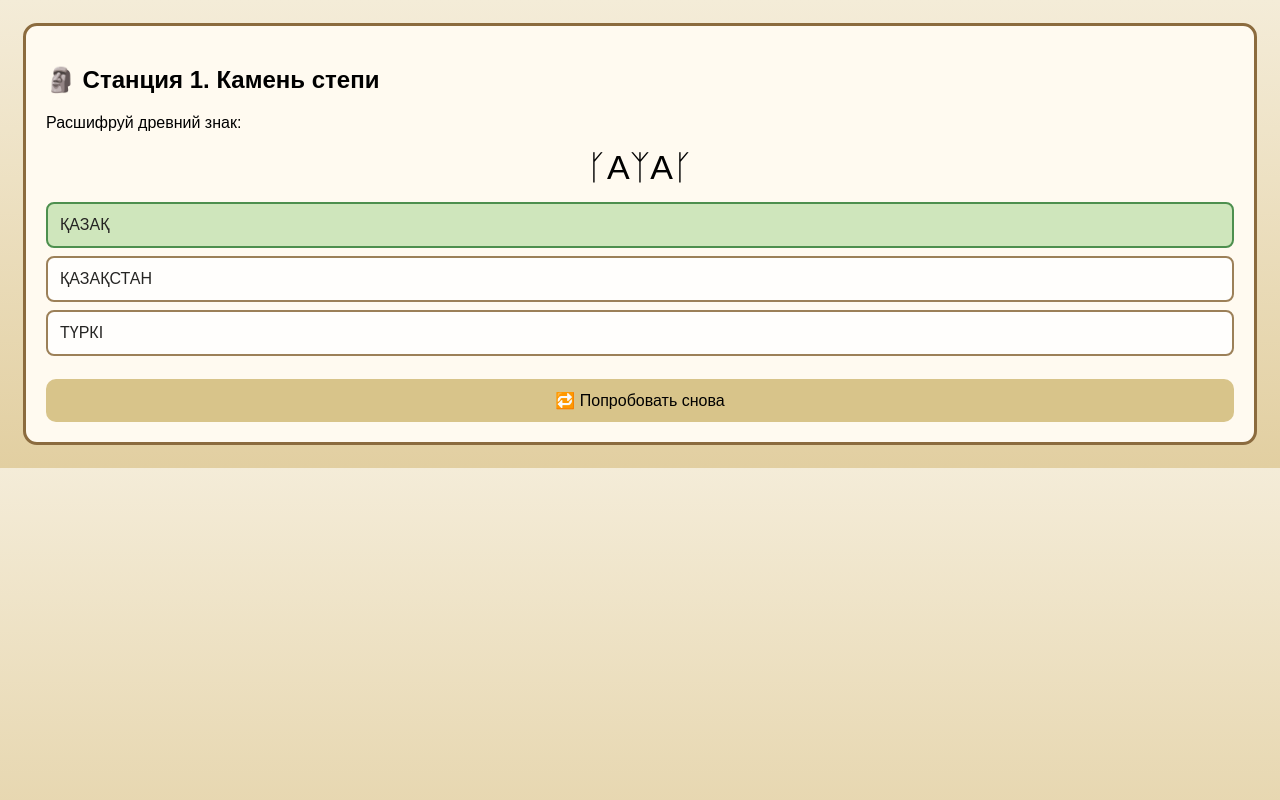
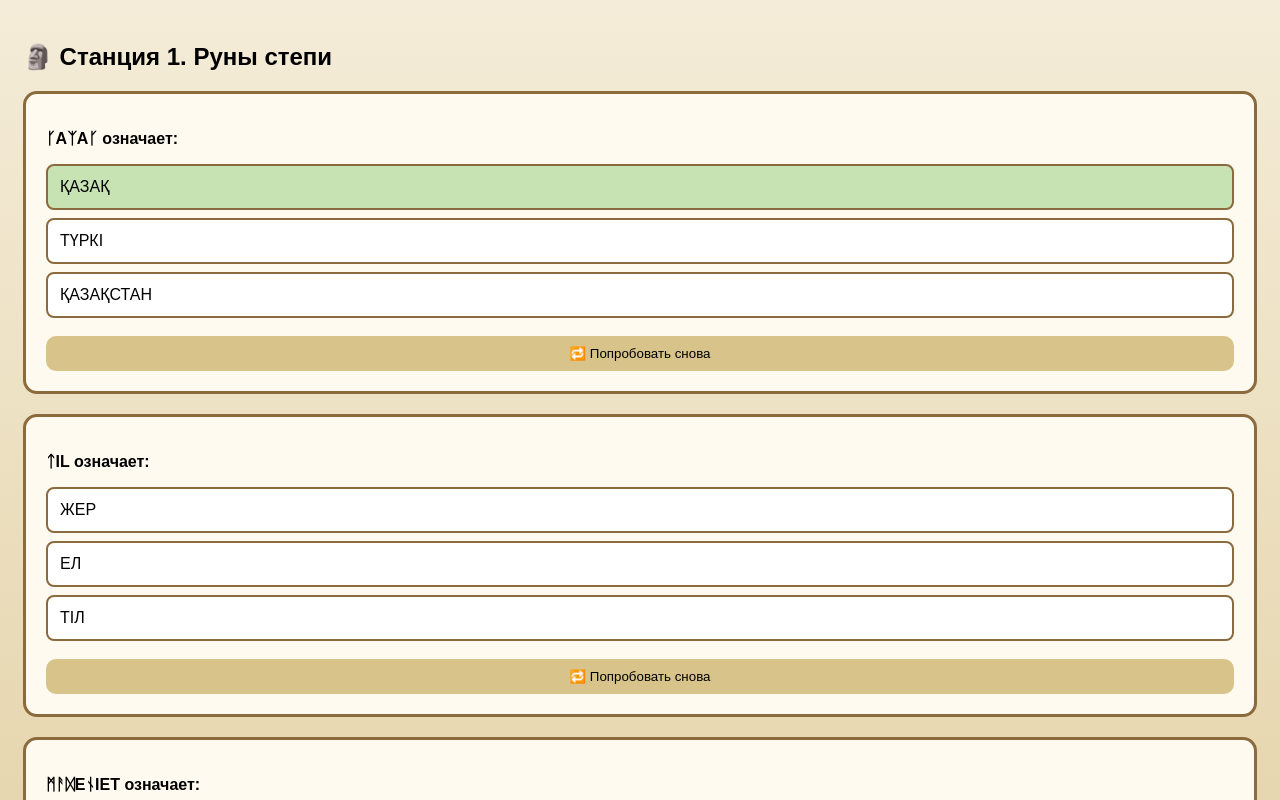
Before and after one commit to pikulinartem8-cell/code-of-the-steppe, a plain HTML site: page station1.html in a window 1280 px wide. Both pictures are taken after a click on the element "ҚАЗАҚ". Shown: the top 800 px of the page. Drawn offline with Linux system fonts and the light colour scheme.

Commit message:
Update station1.html

```diff
--- a/station1.html
+++ b/station1.html
@@ -4,44 +4,81 @@
 <meta charset="UTF-8">
 <title>Станция 1</title>
 <meta name="viewport" content="width=device-width, initial-scale=1.0">
+
 <style>
 body{font-family:Arial;background:linear-gradient(#f4ecd8,#e2cfa1);padding:15px;}
-section{background:#fffaf0;padding:20px;border-radius:14px;border:3px solid #8b6b3e;}
+.quiz{background:#fffaf0;padding:20px;border-radius:14px;border:3px solid #8b6b3e;margin-bottom:20px;}
 .option{padding:12px;margin:8px 0;border:2px solid #8b6b3e;border-radius:8px;background:#fff;cursor:pointer;}
-.option.correct{background:#c7e3b3;border-color:#2e7d32;}
-.option.wrong{background:#f4bcbc;border-color:#b71c1c;}
-.option.disabled{pointer-events:none;opacity:.85;}
-.retry{margin-top:15px;padding:12px;width:100%;border:none;border-radius:10px;background:#d8c48a;font-size:16px;}
+.option.correct{background:#c7e3b3;}
+.option.wrong{background:#f4bcbc;}
+.option.disabled{pointer-events:none;}
+.retry{margin-top:10px;padding:10px;width:100%;background:#d8c48a;border:none;border-radius:10px;}
 </style>
 </head>
+
 <body>
 
-<section>
-<h2>🗿 Станция 1. Камень степи</h2>
-<p>Расшифруй древний знак:</p>
+<h2>🗿 Станция 1. Руны степи</h2>
 
-<div style="font-size:34px;text-align:center;margin:15px 0;">ᚴAᛉAᚴ</div>
-
+<section class="quiz">
+<p><b>ᚴAᛉAᚴ означает:</b></p>
 <div class="answers">
   <div class="option" data-correct="true">ҚАЗАҚ</div>
+  <div class="option" data-correct="false">ТҮРКІ</div>
   <div class="option" data-correct="false">ҚАЗАҚСТАН</div>
-  <div class="option" data-correct="false">ТҮРКІ</div>
 </div>
+<button class="retry">🔁 Попробовать снова</button>
+</section>
 
-<button class="retry" onclick="resetQuiz()">🔁 Попробовать снова</button>
+<section class="quiz">
+<p><b>ᛏIL означает:</b></p>
+<div class="answers">
+  <div class="option" data-correct="true">ТІЛ</div>
+  <div class="option" data-correct="false">ЕЛ</div>
+  <div class="option" data-correct="false">ЖЕР</div>
+</div>
+<button class="retry">🔁 Попробовать снова</button>
+</section>
+
+<section class="quiz">
+<p><b>ᛗᚨᛞEᚾIET означает:</b></p>
+<div class="answers">
+  <div class="option" data-correct="true">МӘДЕНИЕТ</div>
+  <div class="option" data-correct="false">ТАРИХ</div>
+  <div class="option" data-correct="false">ЕЛ</div>
+</div>
+<button class="retry">🔁 Попробовать снова</button>
 </section>
 
 <script>
+document.querySelectorAll('.quiz').forEach(quiz=>{
 let answered=false;
-function shuffle(){document.querySelectorAll('.answers').forEach(b=>{[...b.children].sort(()=>Math.random()-0.5).forEach(i=>b.appendChild(i));});}
-function setup(){
-document.querySelectorAll('.option').forEach(o=>{
-o.onclick=()=>{if(answered)return;answered=true;
-o.classList.add(o.dataset.correct==="true"?"correct":"wrong");
-document.querySelectorAll('.option').forEach(x=>{if(x.dataset.correct==="true")x.classList.add("correct");x.classList.add("disabled");});
-};});}
-function resetQuiz(){answered=false;document.querySelectorAll('.option').forEach(o=>o.className="option");shuffle();setup();}
-shuffle();setup();
+
+function shuffle(){
+  const a=quiz.querySelector('.answers');
+  [...a.children].sort(()=>Math.random()-0.5).forEach(i=>a.appendChild(i));
+}
+
+quiz.querySelectorAll('.option').forEach(opt=>{
+  opt.onclick=()=>{
+    if(answered)return;
+    answered=true;
+    opt.classList.add(opt.dataset.correct==="true"?"correct":"wrong");
+    quiz.querySelectorAll('.option').forEach(o=>{
+      if(o.dataset.correct==="true")o.classList.add("correct");
+      o.classList.add("disabled");
+    });
+  };
+});
+
+quiz.querySelector('.retry').onclick=()=>{
+  answered=false;
+  quiz.querySelectorAll('.option').forEach(o=>o.className="option");
+  shuffle();
+};
+
+shuffle();
+});
 </script>
 
 </body>
```
